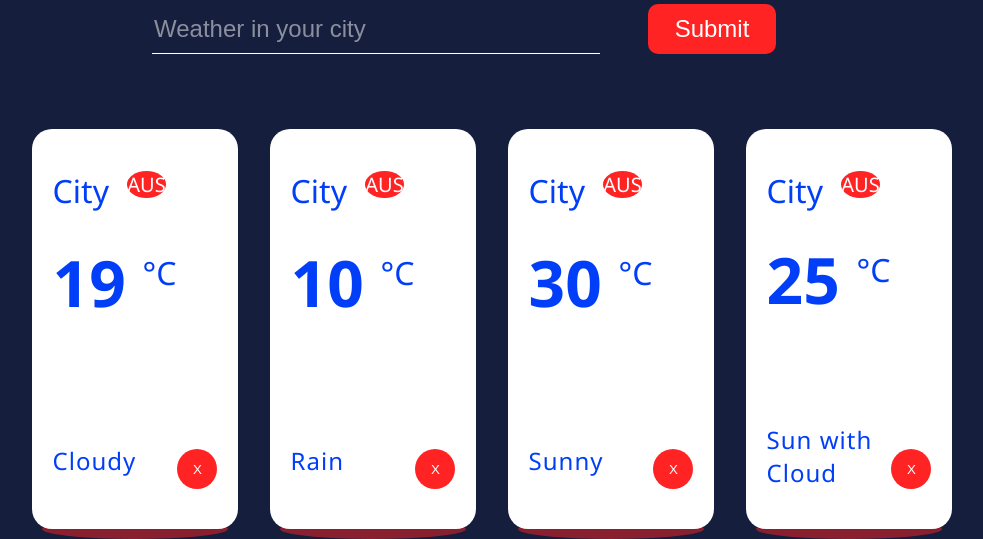
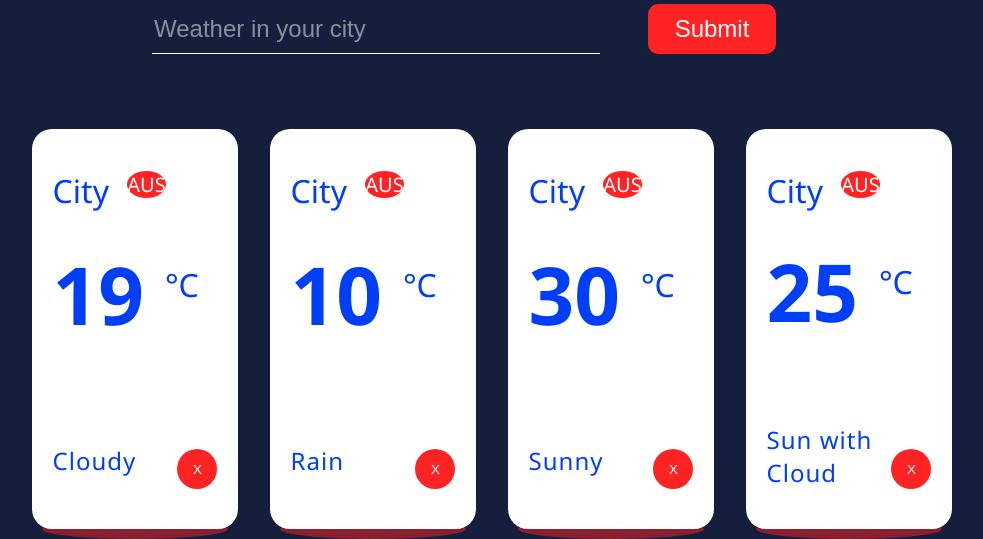
Before and after one commit to Jonathan-Challenger/Web-Dev, a PHP site: page /weather.html in a window 1280 px wide. Shown: the part 321-860 px from the top of the page, without its empty margins (168-1151 px from the left). Run offline with PHP 8.4, Linux system fonts and the light colour scheme.

Commit message:
Increase font size of temp

```diff
--- a/SmallerProjects/WeatherApp/weather.css
+++ b/SmallerProjects/WeatherApp/weather.css
@@ -132,7 +132,7 @@ button#add-button:hover {
 }
 
 .temp {
-    font-size: 4rem;
+    font-size: 5rem;
     font-weight: bold;
     grid-column: span 2;
 }
```
